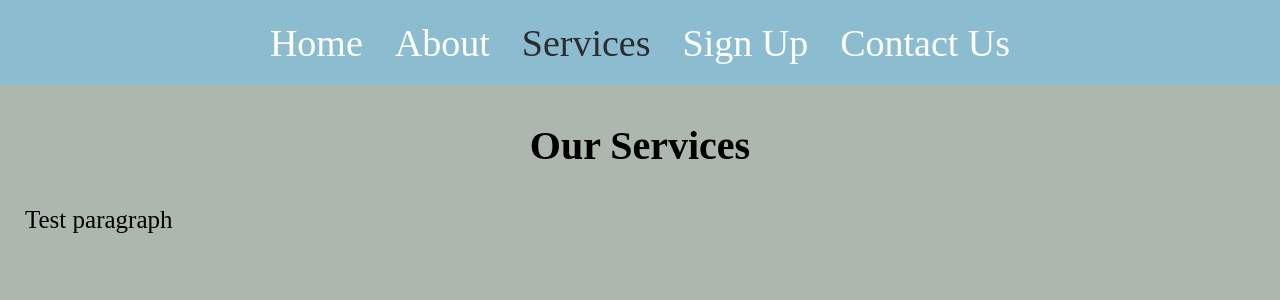
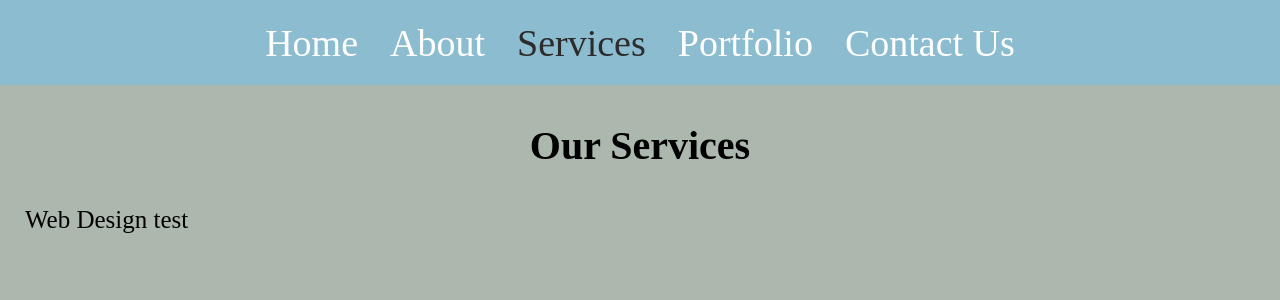
Before and after one commit to ericrothmuller/sky-marketing, a React (Create React App) app: page /services in a window 1280 px wide. Shown: the top 300 px of the page. Built offline with nearby package versions, Linux system fonts and the light colour scheme.

Commit message:
Removed sign-up page and added portfolio page

```diff
--- a/src/App.js
+++ b/src/App.js
@@ -6,7 +6,7 @@ import { BrowserRouter as Router, Routes, Route}
 import Home from './pages/home';
 import About from './pages/about';
 import Services from './pages/services';
-import SignUp from './pages/signup';
+import Portfolio from './pages/portfolio';
 import Contact from './pages/contact';
 
 function App() {
@@ -19,7 +19,7 @@ return (
 		<Route path='/about' element={<About/>} />
 		<Route path='/contact' element={<Contact/>} />
 		<Route path='/services' element={<Services/>} />
-		<Route path='/sign-up' element={<SignUp/>} />
+		<Route path='/portfolio' element={<Portfolio/>} />
 	</Routes>
 	</Router>
 );
--- a/src/components/Navbar/index.js
+++ b/src/components/Navbar/index.js
@@ -16,8 +16,8 @@ const Navbar = () => {
           <NavLink to="/services">
             Services
           </NavLink>
-          <NavLink to="/sign-up">
-            Sign Up
+          <NavLink to="/portfolio">
+            Portfolio
           </NavLink>
           <NavLink to="/contact">
             Contact Us
--- a/src/pages/signup.js
+++ b/src/pages/portfolio.js
@@ -1,12 +1,12 @@
 import React from 'react';
 
-const SignUp = () => {
+const Portfolio = () => {
 return (
 	<main className="pageHeadingDiv">
-	<h1 className="pageTitle">Sign Up</h1>
+	<h1 className="pageTitle">Portfolio</h1>
 	<p className="pageParagraph">Test paragraph</p>
 	</main>
 );
 };
 
-export default SignUp;
+export default Portfolio;
--- a/src/pages/services.js
+++ b/src/pages/services.js
@@ -4,7 +4,8 @@ const Services = () => {
 return (
 	<main className="pageHeadingDiv">
 	<h1 className="pageTitle">Our Services</h1>
-	<p className="pageParagraph">Test paragraph</p>
+	<p className="pageParagraph">Web Design
+	test</p>
 	</main>
 );
 };
```
